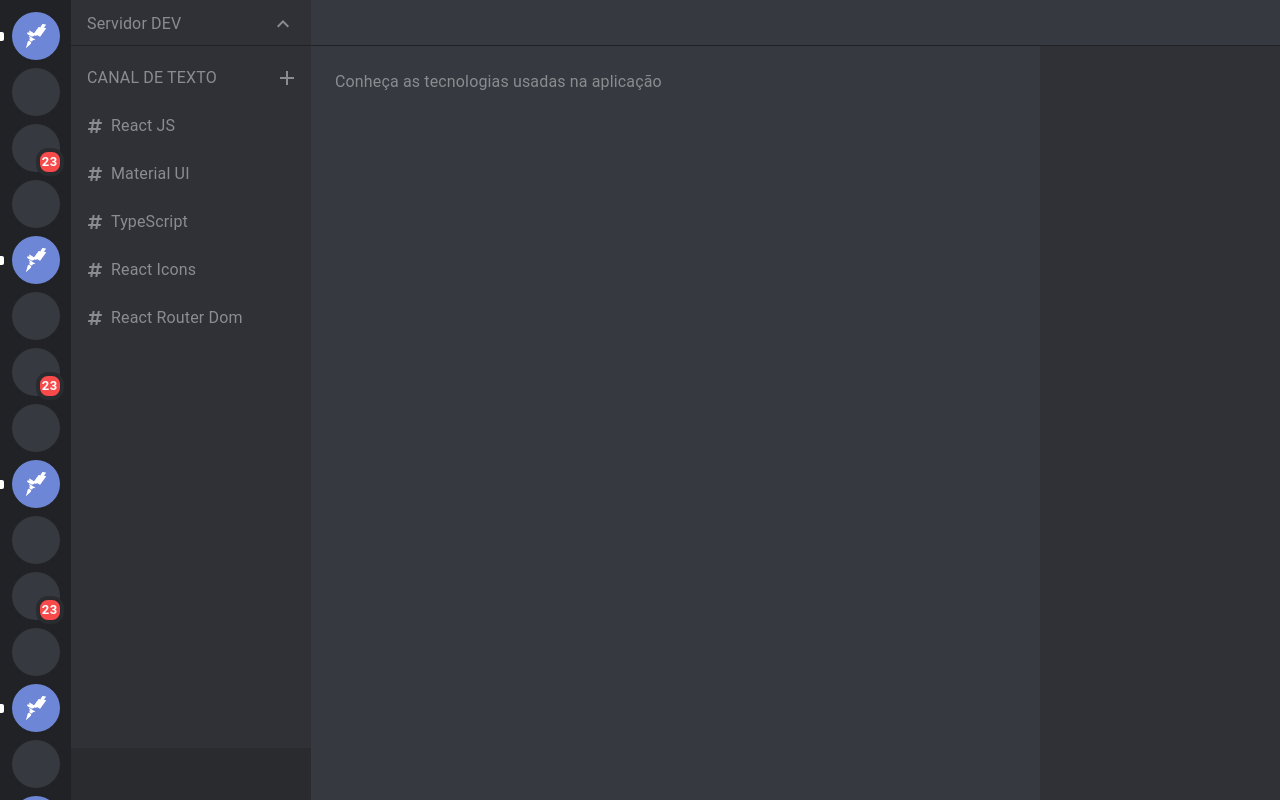
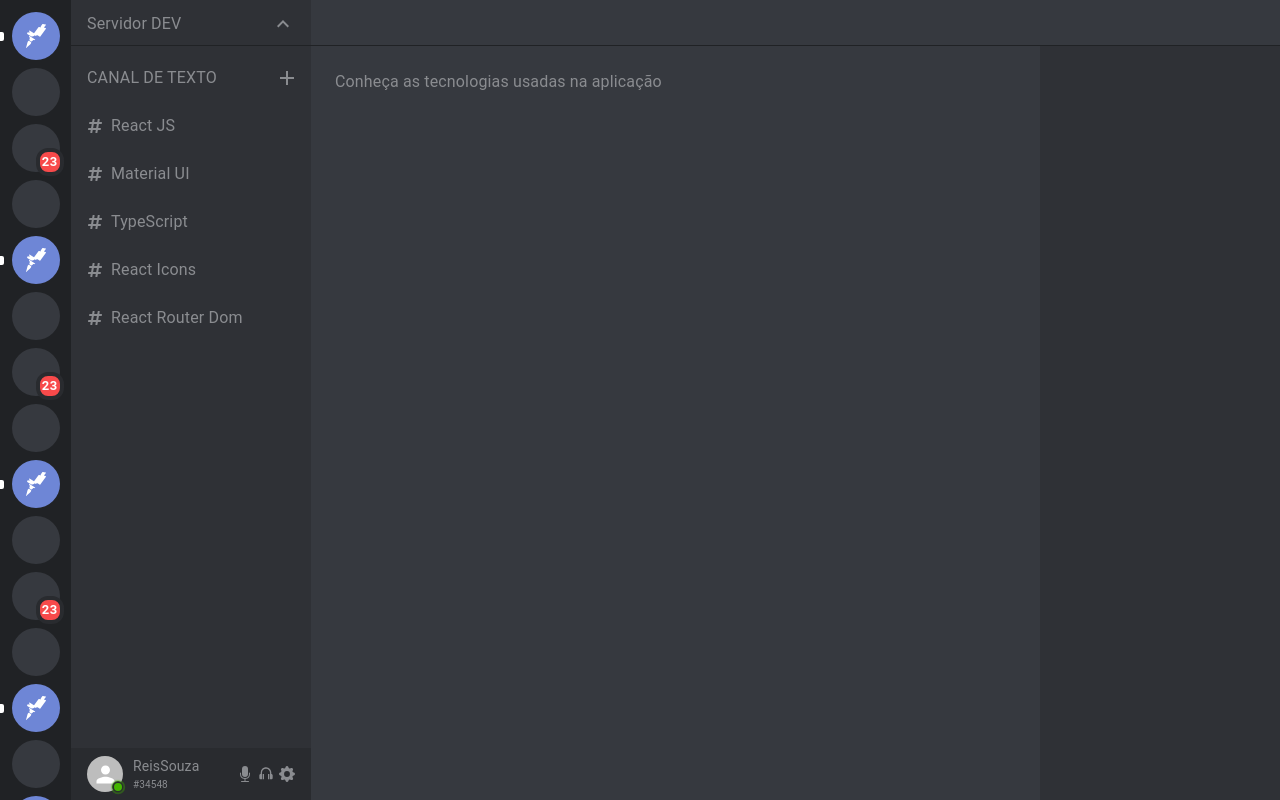
Before and after one commit to michaelmccracken90/Clone-Discord-React-Mui-TS, a React (Create React App) app: page / in a window 1280 px wide. Built offline with nearby package versions, Linux system fonts and the light colour scheme.

Commit message:
Serve name estrurado

```diff
--- a/src/Component/ChatServer/Index.tsx
+++ b/src/Component/ChatServer/Index.tsx
@@ -1,28 +1,44 @@
 // Import React
-import React from "react";
+import * as React from 'react';
 // Material UI
-import { Box, Grid, Typography } from "@mui/material";
+import { Box, Grid,  Typography } from '@mui/material';
 // Import Context of state application
-import { AuthContext } from "../../Context";
-
+import { AuthContext } from '../../Context';
 // Import Context of Theme application
-import theme from '../../Styles/Theme'
-
-
+import theme from '../../Styles/Theme';
+// import Input from '@mui/material/Input';
+// import { makeStyles } from '@mui/styles';
 // Types of component
 interface TabPanelProps {
   children?: React.ReactNode;
   index: number;
   value: number;
 }
+// const useStyles = makeStyles({
+//   input:{
+//     border:'none',
+//     '&::after, &::before,':{
+//       border:'none',
+//       content: {
+//         display:'none'
+//       }
+//     },
+//     '&:hover':{
+//       border:'none'
+//     }
+//   }
+//   });
 // Componenet Interno
 function TabPanel(props: TabPanelProps) {
   // Estanciando props para reutilizar
-  const { children, value, index, ...other } = props;
+  const {
+    children, value, index, ...other
+  } = props;
   // Estanciando Context state  para reutilizar
-  const {selectedIndex} = React.useContext(AuthContext)
+  const { selectedIndex } = React.useContext(AuthContext);
 
   //  HTML
+
   return (
     <div
       role="tabpanel"
@@ -41,32 +57,41 @@ function TabPanel(props: TabPanelProps) {
 }
 
 // Component of exportation
-export default function ChatServe(){
+export default function ChatServe() {
+  // const classes = useStyles()
   // Instanciando Contexto de estado para reutilizar
-  const {value} = React.useContext(AuthContext)
-  return(
-    <Grid item xs sx={{
+  const { value } = React.useContext(AuthContext);
+
+  return (
+    <Grid
+      item
+      xs
+      sx={{
         background: theme.background.primary,
         height: '100vh',
-       display:'flex',
-       flexDirection:'column',
-       color:theme.text.primary
-       }}>
+        display: 'flex',
+        flexDirection: 'column',
+        color: theme.text.primary,
+      }}
+    >
       <Box sx={{
-        height:46,
-        borderBottom: `1px solid ${theme.background.tertiary}`
-      }}>
-
-      </Box>
+        height: 46,
+        borderBottom: `1px solid ${theme.background.tertiary}`,
+      }}
+      />
       <Box sx={{
-        display:'flex',
-        height:'calc(100vh - 46px)',
-      }}>
-        <Box sx={{width:'calc(100% - 240px)',
-      height:'calc(100vh - 46px)',
-      }}>
+        display: 'flex',
+        height: 'calc(100vh - 46px)',
+      }}
+      >
+        <Box sx={{
+          width: 'calc(100% - 240px)',
+          height: 'calc(100vh - 46px)',
+        }}
+        >
           <TabPanel value={value} index={0}>
             Conheça as tecnologias usadas na aplicação
+            {/* <Input type="text"  className={classes.input} /> */}
           </TabPanel>
           <TabPanel value={value} index={1}>
             React
@@ -77,7 +102,7 @@ export default function ChatServe(){
           <TabPanel value={value} index={3}>
             TypeScript
           </TabPanel>
-      <TabPanel value={value} index={4} >
+          <TabPanel value={value} index={4}>
             React Icons
           </TabPanel>
           <TabPanel value={value} index={5}>
@@ -86,11 +111,12 @@ export default function ChatServe(){
 
         </Box>
         <Box sx={{
-          width:240,
-          height:'calc(100vh - 46px)',
-           background: theme.background.secondary}}>
-        </Box>
+          width: 240,
+          height: 'calc(100vh - 46px)',
+          background: theme.background.secondary,
+        }}
+        />
       </Box>
     </Grid>
-  )
+  );
 }
--- a/src/Component/ListServer/ButtonServe/Index.tsx
+++ b/src/Component/ListServer/ButtonServe/Index.tsx
@@ -135,7 +135,7 @@ const useStyles = makeStyles({
     transition: 'borderRadius .2s, backgroundColor .2s',
 
     // Passando  observação para duas pseudo classes
-    '&:hover, &.active':{
+    '&:hover, &.selected':{
       borderRadius:16,
       backgroundColor:(props: Props) =>
       props.isHome
--- a/src/Component/RoomServe/RoomName/ButtonServe/Index.tsx
+++ b/src/Component/RoomServe/RoomName/ButtonServe/Index.tsx
@@ -58,7 +58,7 @@ export default function ButtonServices(props: Props  & Omit<ListItemButtonProps,
 
       display:'none'
     },
-    '&:hover': {
+    '&.selected, &:hover':{
       '& .Teste ' : {
 
         zIndex: 10,
--- a/src/Component/RoomServe/ServeName/Index.tsx
+++ b/src/Component/RoomServe/ServeName/Index.tsx
@@ -23,7 +23,7 @@ export default function ServeName() {
     }}>
       <ListItemButton onClick={handleClick}>
 
-        <ListItemText primary="Servidor DEV"  sx={{color: theme.text.primary}}/>
+        <ListItemText primary="Servidor DEV"  sx={{color: theme.text.primary,}}/>
         {open ? <ExpandLess sx={{color: theme.text.primary}} /> : <ExpandMore sx={{color: theme.text.primary}}/>}
       </ListItemButton>
 
--- a/src/Component/RoomServe/UserName/Index.tsx
+++ b/src/Component/RoomServe/UserName/Index.tsx
@@ -1,17 +1,118 @@
 // Import Component Material UI
-import { Box } from "@mui/material";
-
+import { Avatar, Box, IconButton, List, ListItem, ListItemIcon,  ListItemSecondaryAction,  Tooltip, Typography } from "@mui/material";
+import { makeStyles } from "@mui/styles";
+import { BsGearFill } from "react-icons/bs";
+import { BsMicFill } from "react-icons/bs";
+import { BiHeadphone } from "react-icons/bi";
+import { styled } from '@mui/material/styles';
+import Badge from '@mui/material/Badge';
 // Import Context Theme Styled
 import theme from '../../../Styles/Theme'
+const useStyles = makeStyles({
+  icon:{
+    maxWidth: '24px',
+    maxHeight: '24px',
+  }
+  });
+  const StyledBadge = styled(Badge)(({ theme }) => ({
+    '& .MuiBadge-badge': {
+      backgroundColor: '#44b700',
+      color: '#44b700',
+      boxShadow: `0 0 0 2px ${theme.background.user}`,
+      '&::after': {
+        position: 'absolute',
+        top: 0,
+        left: 0,
+        width: '100%',
+        height: '100%',
+        borderRadius: '50%',
+        animation: 'ripple 1.2s infinite ease-in-out',
+        border: '1px solid currentColor',
+        content: '""',
+      },
+    },
+    '@keyframes ripple': {
+      '0%': {
+        transform: 'scale(.8)',
+        opacity: 1,
+      },
+      '100%': {
+        transform: 'scale(2.4)',
+        opacity: 0,
+      },
+    },
+  }));
+
+
 
 // Export Componenet
 export default function UserName() {
+  const classes = useStyles()
   // HTML Exported
   return (
     <Box sx={{
+      maxWidth:'240px',
       height: '52px',
       background: theme.background.user
     }}>
+      <List sx={{margin:0, padding:0}}>
+
+      <ListItem>
+        <Box sx={{display: 'flex', justifyContent:'center', alignItems:'center', color:theme.text.primary}}>
+        <StyledBadge
+        overlap="circular"
+        anchorOrigin={{ vertical: 'bottom', horizontal: 'right' }}
+        variant="dot"
+        sx={{maxWidth:'46px',marginRight:'10px'}}
+      >
+        <Avatar sx={{width:'36px', height:'36px' }}>
+
+</Avatar>
+      </StyledBadge>
+
+          <Box >
+
+          <Typography sx={{fontSize:'14px'}}>
+            ReisSouza
+          </Typography>
+          <Typography sx={{fontSize:'10px'}}>
+            #34548
+          </Typography>
+
+          </Box>
+        </Box>
+
+
+      <ListItemSecondaryAction sx={{alignItems: 'center', justifyContent:'center', display:'flex'}}>
+      <ListItemIcon sx={{minWidth:40}}>
+        <Tooltip title='Silencial'>
+
+      <IconButton sx={{ marginRight: '5px', padding: 0, color:theme.text.primary, maxWidth:'16px', }}  >
+
+      <BsMicFill  className={classes.icon}/>
+      </IconButton>
+      </Tooltip>
+      <Tooltip title='Desativa audio'>
+
+      <IconButton sx={{marginRight: '5px', padding: 0, color:theme.text.primary, maxWidth:'16px', gap:5}}  >
+
+      <BiHeadphone className={classes.icon} />
+      </IconButton>
+      </Tooltip>
+      <Tooltip title='Configurações de usuario'>
+
+      <IconButton sx={{ margin: 0, padding: 0, color:theme.text.primary, maxWidth:'16px', gap:5}}  >
+
+      <BsGearFill className={classes.icon} />
+      </IconButton>
+      </Tooltip>
+
+
+    </ListItemIcon>
+
+  </ListItemSecondaryAction>
+        </ListItem>
+        </List>
     </Box>
   )
 }
--- a/src/Styles/Theme.tsx
+++ b/src/Styles/Theme.tsx
@@ -1,6 +1,5 @@
 // Import Material Ui, Criando contexto de Theme
 import { createTheme } from '@mui/material/styles';
-
 // Typando os novos temas criados
 declare module '@mui/material/styles' {
   interface Theme {
```
Also changed, not shown: 1 other file (tests, documents, lock files or other folders). Lines whose indentation alone changed are shown as unchanged.
